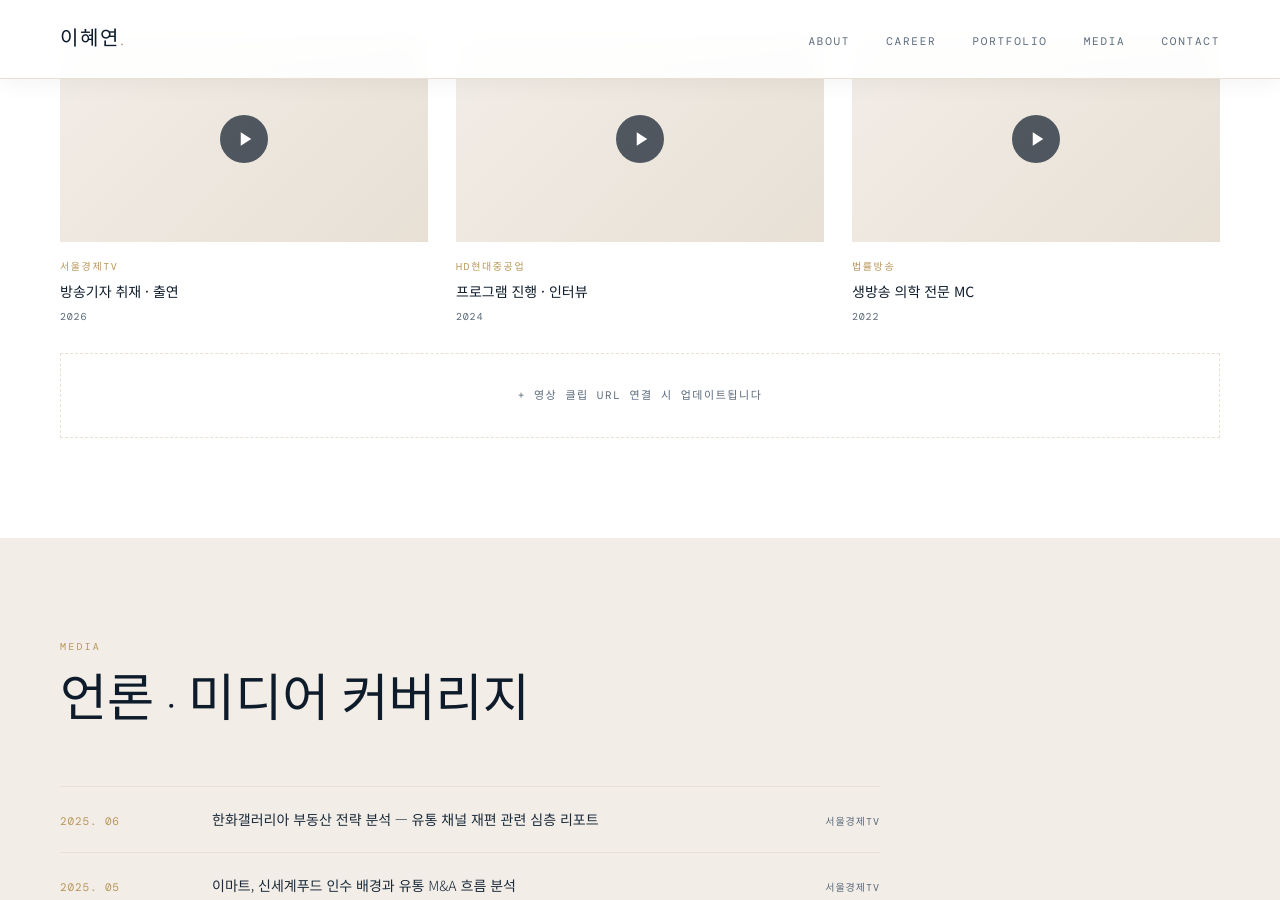
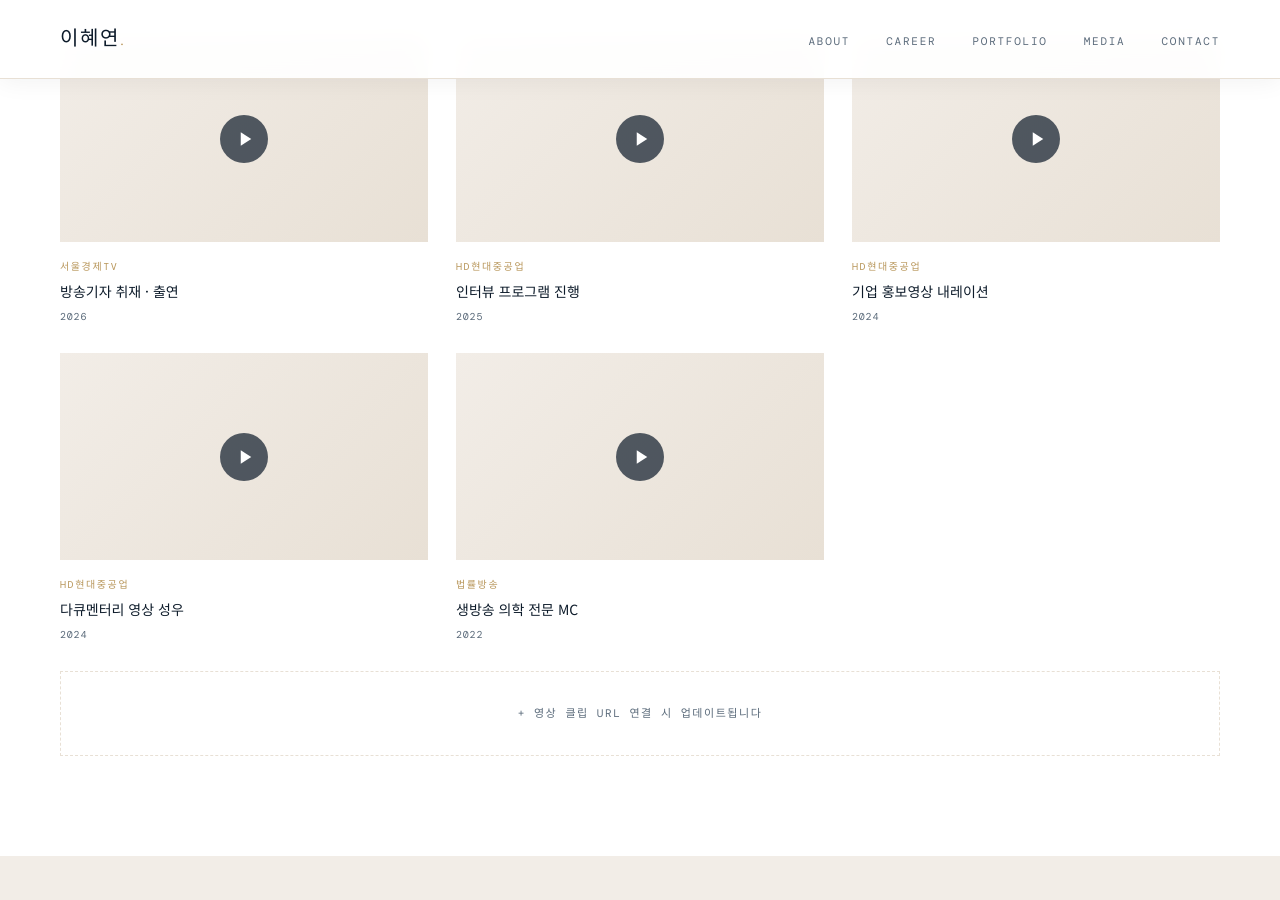
Before and after one commit to annhylee/annhylee.github.io, a Jekyll site: the page built from index.md, in a window 1280 px wide and 900 px high, scrolled down 3034 px. Built offline with Jekyll 4.4.1, drawn with Linux system fonts in a browser that asks for light colours; some web fonts are replaced.

Commit message:
Update clips.yml

```diff
--- a/_data/clips.yml
+++ b/_data/clips.yml
@@ -10,9 +10,19 @@ items:
     url: "https://youtu.be/ez8xeIJZSAY?si=jOzD5HB_GTLuLtg-"
 
   - tag: HD현대중공업
-    title: 프로그램 진행 · 인터뷰
+    title: 인터뷰 프로그램 진행
+    year: "2025"
+    url: "https://youtu.be/sih2WJQHAcc?si=5mfFsb8lrXzpfd-o&t=10"
+
+  - tag: HD현대중공업
+    title: 기업 홍보영상 내레이션
     year: "2024"
-    url: "https://youtu.be/sih2WJQHAcc?si=5mfFsb8lrXzpfd-o&t=10"
+    url: "https://youtu.be/umEZCZCs6xU?si=ecDGkdyh3bprokVn"
+
+  - tag: HD현대중공업
+    title: 다큐멘터리 영상 성우
+    year: "2024"
+    url: "https://youtu.be/cPXfMhaBB1s?si=eO6uFWflInw-LSMZ&t=35"
 
   - tag: 법률방송
     title: 생방송 의학 전문 MC
```
